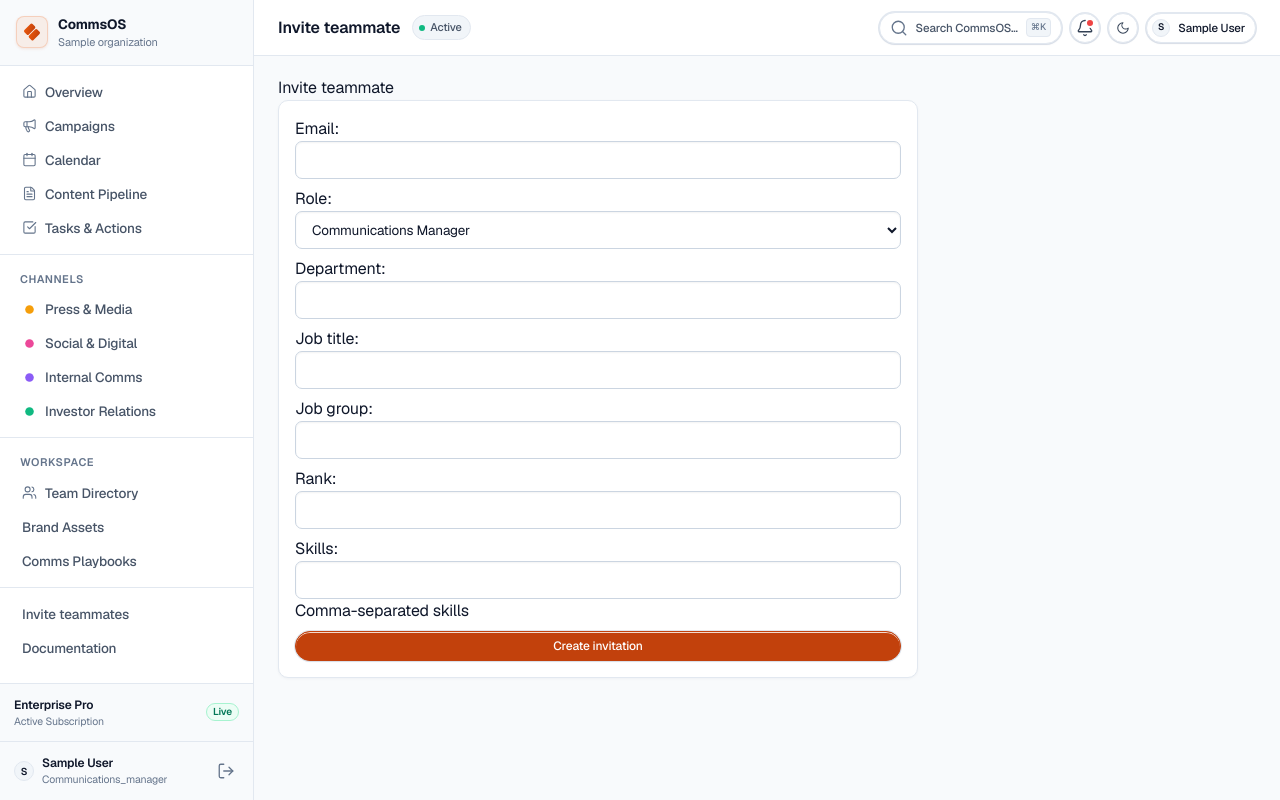
After one commit to MukoyaKuya/CommsOs, a Django app: page /accounts/invitations/new/ in a window 1280 px wide. The commit adds this page. Run offline with Django 5.2, Linux system fonts and the light colour scheme; a user stored in the database is signed in; tables that the repository leaves empty hold one stand-in row (values such as "Sample post"); style sheets or scripts are compiled from the project's sources.

Commit message:
feat(accounts): add manager team directory

```diff
--- a/accounts/forms.py
+++ b/accounts/forms.py
@@ -2,7 +2,47 @@ from django import forms
 from django.contrib.auth.forms import AuthenticationForm
 
 from accounts.selectors import active_membership_for
+from accounts.models import StaffProfile
 from core.models import Membership
+
+
+class InvitationForm(forms.Form):
+    email = forms.EmailField()
+    role = forms.ChoiceField(choices=Membership.Role.choices)
+    department = forms.CharField(max_length=160, required=False)
+    job_title = forms.CharField(max_length=160, required=False)
+    job_group = forms.CharField(max_length=100, required=False)
+    rank = forms.CharField(max_length=100, required=False)
+    skills = forms.CharField(required=False, help_text="Comma-separated skills")
+
+    def profile_data(self):
+        return {
+            "department": self.cleaned_data["department"],
+            "job_title": self.cleaned_data["job_title"],
+            "job_group": self.cleaned_data["job_group"],
+            "rank": self.cleaned_data["rank"],
+            "skills": [value.strip() for value in self.cleaned_data["skills"].split(",") if value.strip()],
+        }
+
+
+class InvitationAcceptanceForm(forms.Form):
+    username = forms.CharField(max_length=150)
+    first_name = forms.CharField(max_length=150, required=False)
+    last_name = forms.CharField(max_length=150, required=False)
+    password1 = forms.CharField(widget=forms.PasswordInput)
+    password2 = forms.CharField(widget=forms.PasswordInput)
+
+    def clean(self):
+        data = super().clean()
+        if data.get("password1") != data.get("password2"):
+            self.add_error("password2", "Passwords do not match.")
+        return data
+
+
+class StaffProfileForm(forms.ModelForm):
+    class Meta:
+        model = StaffProfile
+        fields = ["department", "job_title", "job_group", "rank", "skills", "job_description", "phone", "supervisor"]
 
 
 class RoleLoginForm(AuthenticationForm):
--- /dev/null
+++ b/accounts/templates/accounts/invitation_accept.html
@@ -0,0 +1 @@
+{% extends "base.html" %}{% block title %}Accept invitation · CommsOS{% endblock %}{% block auth_content %}<div class="auth-card" style="max-width:480px;padding:24px"><h1>Join CommsOS</h1><form method="post">{% csrf_token %}{{ form.as_p }}<button class="button">Create account</button></form></div>{% endblock %}
--- /dev/null
+++ b/accounts/templates/accounts/invitation_form.html
@@ -0,0 +1,4 @@
+{% extends "base.html" %}{% block page_title %}Invite teammate{% endblock %}{% block content %}
+<h2>Invite teammate</h2>{% if invitation_url %}<div class="kargul-card" style="padding:16px;margin:16px 0"><strong>Copy this invitation link</strong><p><input class="jira-input" readonly value="{{ invitation_url }}"></p></div>{% endif %}
+<form method="post" class="kargul-card" style="padding:16px;max-width:640px">{% csrf_token %}{{ form.as_p }}<button class="kargul-btn kargul-btn-primary">Create invitation</button></form>
+{% endblock %}
--- /dev/null
+++ b/accounts/templates/accounts/profile_form.html
@@ -0,0 +1 @@
+{% extends "base.html" %}{% block page_title %}Edit staff profile{% endblock %}{% block content %}<h2>{{ target.user.get_full_name|default:target.user.username }}</h2><form method="post" class="kargul-card" style="padding:16px;max-width:640px">{% csrf_token %}{{ form.as_p }}<button class="kargul-btn kargul-btn-primary">Save profile</button></form>{% endblock %}
--- /dev/null
+++ b/accounts/templates/accounts/team_directory.html
@@ -0,0 +1,5 @@
+{% extends "base.html" %}{% block page_title %}Team Directory{% endblock %}{% block content %}
+<div style="display:flex;justify-content:space-between;align-items:center"><h2>Team Directory</h2><a class="kargul-btn kargul-btn-primary" href="{% url 'invitation_create' %}">Invite teammate</a></div>
+<div class="kargul-card" style="margin-top:16px;padding:16px"><table style="width:100%"><thead><tr><th>Name</th><th>Role</th><th>Department</th><th>Status</th><th>Actions</th></tr></thead><tbody>{% for member in members %}<tr><td>{{ member.user.get_full_name|default:member.user.username }}</td><td>{{ member.get_role_display }}</td><td>{{ member.staff_profile.department|default:"—" }}</td><td>{% if member.active %}Active{% else %}Inactive{% endif %}</td><td><a href="{% url 'staff_profile_edit' member.pk %}">Edit</a>{% if member.active %}<form method="post" action="{% url 'member_deactivate' member.pk %}" style="display:inline">{% csrf_token %}<button>Deactivate</button></form>{% else %}<form method="post" action="{% url 'member_reactivate' member.pk %}" style="display:inline">{% csrf_token %}<button>Reactivate</button></form>{% endif %}</td></tr>{% endfor %}</tbody></table></div>
+{% if invitations %}<div class="kargul-card" style="margin-top:16px;padding:16px"><h3>Pending invitations</h3>{% for invitation in invitations %}<p>{{ invitation.email }} · {{ invitation.get_role_display }} · expires {{ invitation.expires_at }}</p>{% endfor %}</div>{% endif %}
+{% endblock %}
--- a/accounts/urls.py
+++ b/accounts/urls.py
@@ -1 +1,14 @@
-urlpatterns = []
+from django.urls import path
+
+from accounts import views
+
+
+urlpatterns = [
+    path("team/", views.team_directory, name="team_directory"),
+    path("invitations/new/", views.invitation_create, name="invitation_create"),
+    path("invitations/<str:token>/accept/", views.invitation_accept, name="invitation_accept"),
+    path("invitations/<uuid:pk>/revoke/", views.invitation_revoke, name="invitation_revoke"),
+    path("team/<uuid:pk>/edit/", views.staff_profile_edit, name="staff_profile_edit"),
+    path("team/<uuid:pk>/deactivate/", views.member_deactivate, name="member_deactivate"),
+    path("team/<uuid:pk>/reactivate/", views.member_reactivate, name="member_reactivate"),
+]
--- a/accounts/views.py
+++ b/accounts/views.py
@@ -1,10 +1,14 @@
 from django.contrib.auth.decorators import login_required
 from django.contrib.auth.views import LoginView
 from django.core.exceptions import PermissionDenied
-from django.shortcuts import render
+from django.shortcuts import redirect, render
+from django.urls import reverse
 
-from accounts.forms import RoleLoginForm
-from accounts.selectors import active_membership_for
+from accounts.exceptions import IdentityDomainError
+from accounts.forms import InvitationAcceptanceForm, InvitationForm, RoleLoginForm, StaffProfileForm
+from accounts.policies import can_manage_members
+from accounts.selectors import active_membership_for, member_for, members_for, pending_invitations_for
+from accounts.services import accept_invitation, create_invitation, deactivate_member, reactivate_member, revoke_invitation, update_staff_profile
 from core import views as core_views
 from core.models import Membership
 
@@ -31,3 +35,107 @@ def dashboard_router(request):
     if template_name is None:
         raise PermissionDenied("The assigned role is not supported.")
     return render(request, template_name, {"membership": membership})
+
+
+def _manager_for(request):
+    membership = active_membership_for(request.user)
+    if not can_manage_members(membership):
+        raise PermissionDenied("Communications Manager access is required.")
+    return membership
+
+
+@login_required
+def team_directory(request):
+    actor = _manager_for(request)
+    return render(
+        request,
+        "accounts/team_directory.html",
+        {
+            "membership": actor,
+            "members": members_for(actor),
+            "invitations": pending_invitations_for(actor),
+        },
+    )
+
+
+@login_required
+def invitation_create(request):
+    actor = _manager_for(request)
+    form = InvitationForm(request.POST or None)
+    raw_token = None
+    if request.method == "POST" and form.is_valid():
+        try:
+            _invitation, raw_token = create_invitation(
+                actor,
+                form.cleaned_data["email"],
+                form.cleaned_data["role"],
+                form.profile_data(),
+            )
+        except IdentityDomainError as exc:
+            form.add_error(None, str(exc))
+    invitation_url = None
+    if raw_token:
+        invitation_url = request.build_absolute_uri(reverse("invitation_accept", args=[raw_token]))
+    return render(
+        request,
+        "accounts/invitation_form.html",
+        {"membership": actor, "form": form, "invitation_url": invitation_url},
+    )
+
+
+def invitation_accept(request, token):
+    form = InvitationAcceptanceForm(request.POST or None)
+    if request.method == "POST" and form.is_valid():
+        try:
+            accept_invitation(
+                token,
+                form.cleaned_data["username"],
+                form.cleaned_data["password1"],
+                form.cleaned_data["first_name"],
+                form.cleaned_data["last_name"],
+            )
+        except (IdentityDomainError, ValueError) as exc:
+            form.add_error(None, str(exc))
+        else:
+            return redirect("login")
+    return render(request, "accounts/invitation_accept.html", {"form": form})
+
+
+@login_required
+def staff_profile_edit(request, pk):
+    actor = _manager_for(request)
+    target = member_for(actor, pk)
+    profile = target.staff_profile
+    form = StaffProfileForm(request.POST or None, instance=profile)
+    form.fields["supervisor"].queryset = members_for(actor).filter(active=True).exclude(pk=target.pk)
+    if request.method == "POST" and form.is_valid():
+        update_staff_profile(actor, target.pk, form.cleaned_data)
+        return redirect("team_directory")
+    return render(request, "accounts/profile_form.html", {"membership": actor, "target": target, "form": form})
+
+
+@login_required
+def member_deactivate(request, pk):
+    actor = _manager_for(request)
+    if request.method != "POST":
+        raise PermissionDenied("POST required.")
+    deactivate_member(actor, pk)
+    return redirect("team_directory")
+
+
+@login_required
+def member_reactivate(request, pk):
+    actor = _manager_for(request)
+    if request.method != "POST":
+        raise PermissionDenied("POST required.")
+    reactivate_member(actor, pk)
+    return redirect("team_directory")
+
+
+@login_required
+def invitation_revoke(request, pk):
+    actor = _manager_for(request)
+    if request.method != "POST":
+        raise PermissionDenied("POST required.")
+    revoke_invitation(actor, pk)
+    return redirect("team_directory")
--- a/templates/base.html
+++ b/templates/base.html
@@ -102,7 +102,7 @@
       <!-- Workspace Management Section -->
       <div class="kargul-nav-section">
         <span class="kargul-eyebrow">Workspace</span>
-        <a href="#" class="kargul-nav-item">
+        <a href="{% url 'team_directory' %}" class="kargul-nav-item">
           {% lucide "users" %}
           <span>Team Directory</span>
         </a>
@@ -118,7 +118,7 @@
 
       <!-- System Utilities -->
       <div class="kargul-nav-section" style="border-bottom: none;">
-        <a href="#" class="kargul-nav-item">
+        <a href="{% url 'invitation_create' %}" class="kargul-nav-item">
           {% lucide "user-plus" %}
           <span>Invite teammates</span>
         </a>
```
Also changed, not shown: accounts/tests/test_views.py (added, +75 -0 lines).
